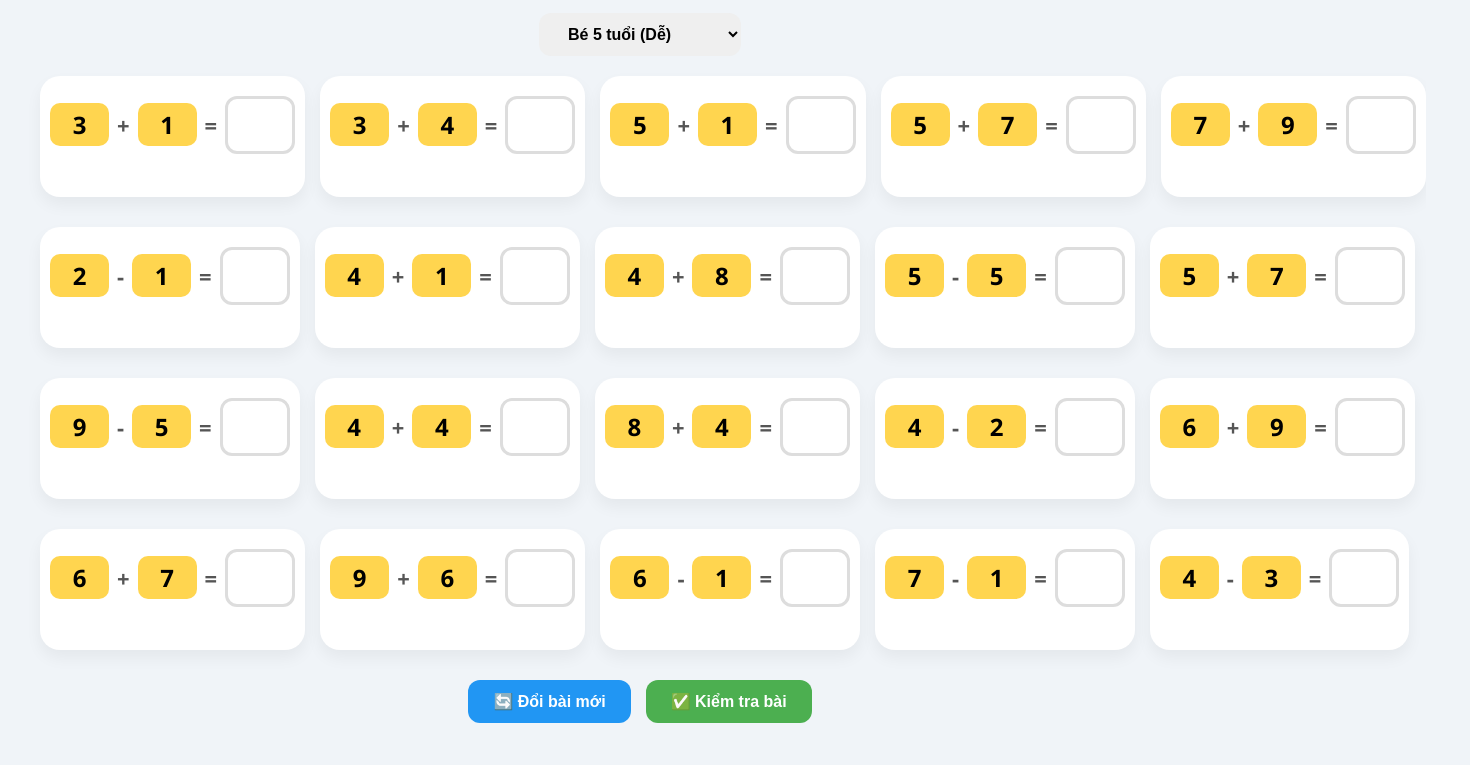
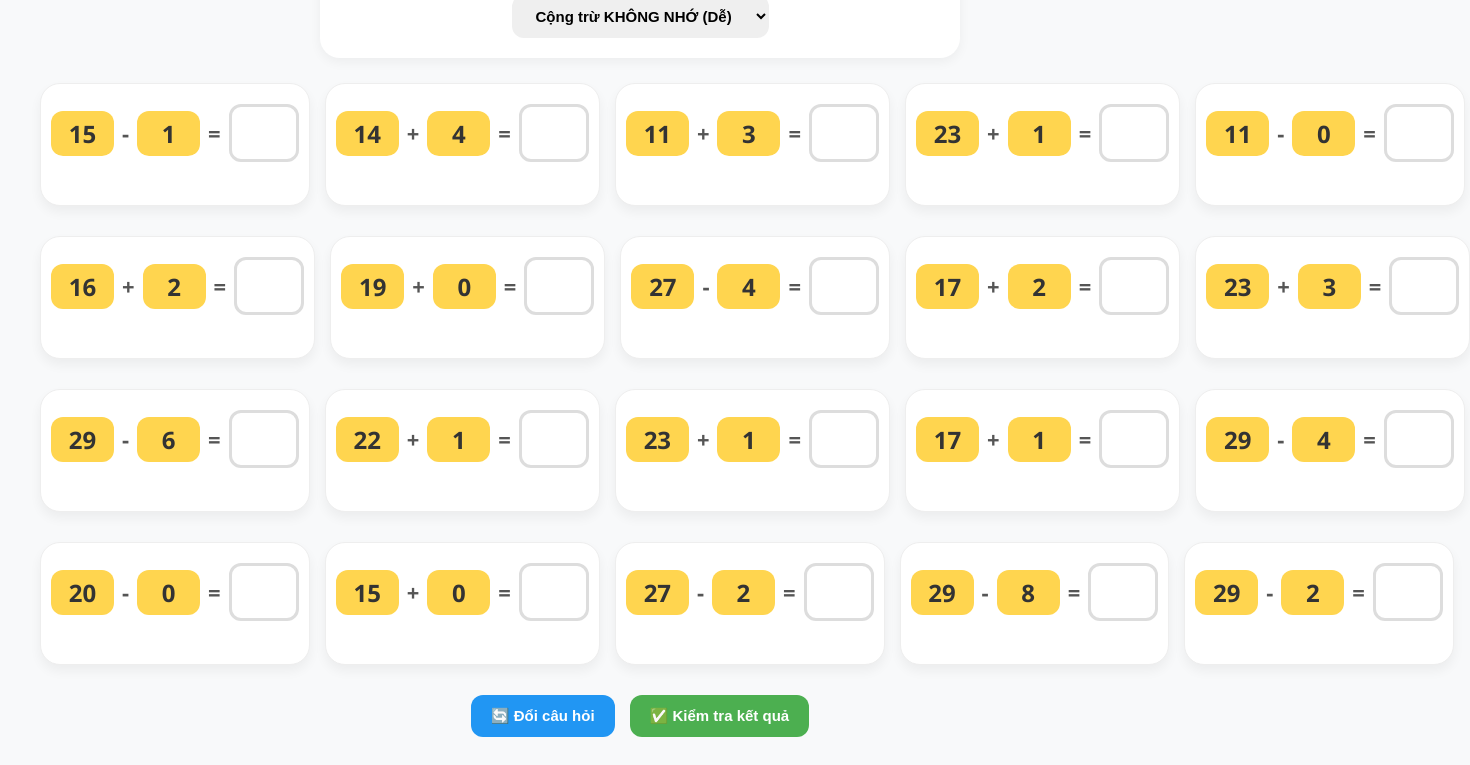
Before and after one commit to SupportCareSoft/hoc_tap, a plain HTML site: page index.html in a window 1280 px wide. Shown: the part 101-866 px from the top of the page, 1470 px wide, since content can reach past the window. Drawn offline with Linux system fonts and the light colour scheme.

Commit message:
Update index.html

```diff
--- a/index.html
+++ b/index.html
@@ -3,136 +3,80 @@
 <head>
     <meta charset="UTF-8">
     <meta name="viewport" content="width=device-width, initial-scale=1.0">
-    <title>Toán Học 4 Hàng - Thông Báo Sai</title>
+    <title>Toán Lớp 1 - Có Nhớ & Không Nhớ</title>
     <style>
         :root {
-            --bg: #f0f4f8;
-            --box-num: #FFD54F; /* Vàng tươi */
+            --bg: #fdfdfd;
+            --box-num: #FFD54F;
             --correct: #4CAF50;
             --wrong: #F44336;
-            --text: #2c3e50;
+            --primary: #2196F3;
         }
 
         body {
-            font-family: 'Segoe UI', Tahoma, Geneva, Verdana, sans-serif;
-            background-color: var(--bg);
+            font-family: 'Segoe UI', Arial, sans-serif;
+            background-color: #f8f9fa;
             display: flex;
             flex-direction: column;
             align-items: center;
             padding: 20px;
         }
 
-        .header { margin-bottom: 20px; text-align: center; }
+        .header { background: white; padding: 20px; border-radius: 20px; box-shadow: 0 4px 12px rgba(0,0,0,0.05); margin-bottom: 25px; text-align: center; width: 100%; max-width: 600px; }
 
-        .math-container {
-            display: flex;
-            flex-direction: column;
-            gap: 30px;
-            width: 100%;
-            max-width: 1200px;
+        .math-container { display: flex; flex-direction: column; gap: 30px; width: 100%; max-width: 1200px; }
+        .math-row { display: grid; grid-template-columns: repeat(5, 1fr); gap: 15px; }
+
+        .math-card {
+            background: white; padding: 20px 10px; border-radius: 20px;
+            display: flex; flex-direction: column; align-items: center;
+            box-shadow: 0 6px 12px rgba(0,0,0,0.05); border: 1px solid #eee;
         }
 
-        .math-row {
-            display: grid;
-            grid-template-columns: repeat(5, 1fr);
-            gap: 15px;
-        }
-
-        .math-card {
-            background: white;
-            padding: 20px 10px;
-            border-radius: 20px;
-            display: flex;
-            flex-direction: column; /* Để thông báo nằm dưới phép tính */
-            align-items: center;
-            box-shadow: 0 8px 16px rgba(0,0,0,0.05);
-            transition: transform 0.2s;
-        }
-
-        .equation {
-            display: flex;
-            align-items: center;
-            gap: 8px;
-        }
-
-        .num {
-            font-size: 24px;
-            font-weight: 900;
-            background: var(--box-num);
-            padding: 5px 12px;
-            border-radius: 10px;
-            min-width: 35px;
-            text-align: center;
-        }
-
+        .equation { display: flex; align-items: center; gap: 8px; }
+        .num { font-size: 24px; font-weight: 900; background: var(--box-num); padding: 6px 14px; border-radius: 12px; min-width: 35px; text-align: center; color: #333; }
         .op { font-size: 22px; font-weight: bold; color: #555; }
 
-        .ans-input {
-            width: 60px;
-            height: 50px;
-            border: 3px solid #ddd;
-            border-radius: 12px;
-            text-align: center;
-            font-size: 22px;
-            font-weight: 900;
-            outline: none;
-            transition: all 0.3s;
-        }
+        .ans-input { width: 60px; height: 50px; border: 3px solid #ddd; border-radius: 12px; text-align: center; font-size: 22px; font-weight: 900; outline: none; }
 
-        /* Thông báo lỗi */
-        .error-msg {
-            font-size: 12px;
-            color: var(--wrong);
-            margin-top: 8px;
-            font-weight: bold;
-            height: 15px; /* Giữ vị trí cố định */
-            visibility: hidden;
-        }
+        .error-msg { font-size: 12px; color: var(--wrong); margin-top: 8px; font-weight: bold; height: 15px; visibility: hidden; }
 
-        /* Trạng thái đúng/sai */
         .ans-input.correct { border-color: var(--correct); background-color: #e8f5e9; }
         .ans-input.wrong { border-color: var(--wrong); background-color: #ffebee; animation: shake 0.3s; }
         .ans-input.wrong + .error-msg { visibility: visible; }
 
-        @keyframes shake {
-            0%, 100% { transform: translateX(0); }
-            25% { transform: translateX(-5px); }
-            75% { transform: translateX(5px); }
-        }
+        @keyframes shake { 0%, 100% { transform: translateX(0); } 25% { transform: translateX(-5px); } 75% { transform: translateX(5px); } }
 
         .btn-group { margin-top: 30px; display: flex; gap: 15px; }
-        button, select {
-            padding: 12px 25px; border-radius: 12px; border: none;
-            font-weight: bold; cursor: pointer; font-size: 16px;
-        }
-        .btn-refresh { background: #2196F3; color: white; }
+        button, select { padding: 12px 20px; border-radius: 12px; border: none; font-weight: bold; cursor: pointer; font-size: 15px; }
+        .btn-refresh { background: var(--primary); color: white; }
         .btn-check { background: var(--correct); color: white; }
 
-        @media (max-width: 1000px) {
-            .math-row { grid-template-columns: repeat(2, 1fr); }
-        }
+        @media (max-width: 1000px) { .math-row { grid-template-columns: repeat(2, 1fr); } }
     </style>
 </head>
 <body>
 
     <div class="header">
-        <h1 style="color: var(--text);">Thử Thách 20 Phép Tính</h1>
-        <select id="level" onchange="generateMath()">
-            <option value="5">Bé 5 tuổi (Dễ)</option>
-            <option value="7">Lớp 1 (Nâng cao)</option>
-        </select>
+        <h2 style="margin:0 0 15px 0; color: #333;">Toán Lớp 1 - Luyện Tập</h2>
+        <div style="display: flex; gap: 10px; justify-content: center;">
+            <select id="math-type" onchange="generateMath()">
+                <option value="no-carry">Cộng trừ KHÔNG NHỚ (Dễ)</option>
+                <option value="carry">Cộng trừ CÓ NHỚ (Khó)</option>
+            </select>
+        </div>
     </div>
 
     <div class="math-container" id="container"></div>
 
     <div class="btn-group">
-        <button class="btn-refresh" onclick="generateMath()">🔄 Đổi bài mới</button>
-        <button class="btn-check" onclick="checkResults()">✅ Kiểm tra bài</button>
+        <button class="btn-refresh" onclick="generateMath()">🔄 Đổi câu hỏi</button>
+        <button class="btn-check" onclick="checkResults()">✅ Kiểm tra kết quả</button>
     </div>
 
     <script>
         function generateMath() {
-            const level = document.getElementById('level').value;
+            const type = document.getElementById('math-type').value;
             const container = document.getElementById('container');
             container.innerHTML = "";
 
@@ -141,17 +85,35 @@
                 rowDiv.className = 'math-row';
 
                 for (let c = 0; c < 5; c++) {
-                    let n1, n2, op;
-                    if (level === "5") {
-                        n1 = Math.floor(Math.random() * 9) + 1;
+                    let n1, n2, op, result;
+                    let isCarry = (type === "carry");
+
+                    if (isCarry) {
+                        // Phép tính CÓ NHỚ
+                        if (Math.random() > 0.5) { // Cộng có nhớ
+                            n1 = Math.floor(Math.random() * 10) + 5; // 5-14
+                            n2 = Math.floor(Math.random() * 9) + (10 - (n1 % 10)); // Đảm bảo hàng đơn vị cộng lại > 10
+                            op = '+';
+                        } else { // Trừ có nhớ
+                            n1 = Math.floor(Math.random() * 20) + 11; // 11-30
+                            n2 = Math.floor(Math.random() * 9) + 1;
+                            while ((n1 % 10) >= (n2 % 10)) { n2 = Math.floor(Math.random() * 9) + 1; }
+                            op = '-';
+                        }
+                    } else {
+                        // Phép tính KHÔNG NHỚ
+                        n1 = Math.floor(Math.random() * 20) + 10; // 10-29
                         n2 = Math.floor(Math.random() * 9) + 1;
-                    } else {
-                        n1 = Math.floor(Math.random() * 50) + 10;
-                        n2 = Math.floor(Math.random() * 40) + 5;
+                        op = (Math.random() > 0.5) ? '+' : '-';
+                        // Đảm bảo không nhớ
+                        if (op === '+') {
+                            while ((n1 % 10) + (n2 % 10) >= 10) { n2 = Math.floor(Math.random() * 5); }
+                        } else {
+                            while ((n1 % 10) < (n2 % 10)) { n2 = Math.floor(Math.random() * (n1 % 10 + 1)); }
+                        }
                     }
 
-                    op = (n1 >= n2 && Math.random() > 0.5) ? '-' : '+';
-                    const result = (op === '+') ? n1 + n2 : n1 - n2;
+                    result = (op === '+') ? n1 + n2 : n1 - n2;
 
                     rowDiv.innerHTML += `
                         <div class="math-card">
@@ -174,13 +136,10 @@
             document.querySelectorAll('.ans-input').forEach(input => {
                 const val = input.value;
                 const ans = input.dataset.ans;
-
-                if (val === "") {
-                    input.classList.remove('correct', 'wrong');
-                } else if (parseInt(val) === parseInt(ans)) {
+                if (val !== "" && parseInt(val) === parseInt(ans)) {
                     input.classList.remove('wrong');
                     input.classList.add('correct');
-                } else {
+                } else if (val !== "") {
                     input.classList.remove('correct');
                     input.classList.add('wrong');
                 }
```
